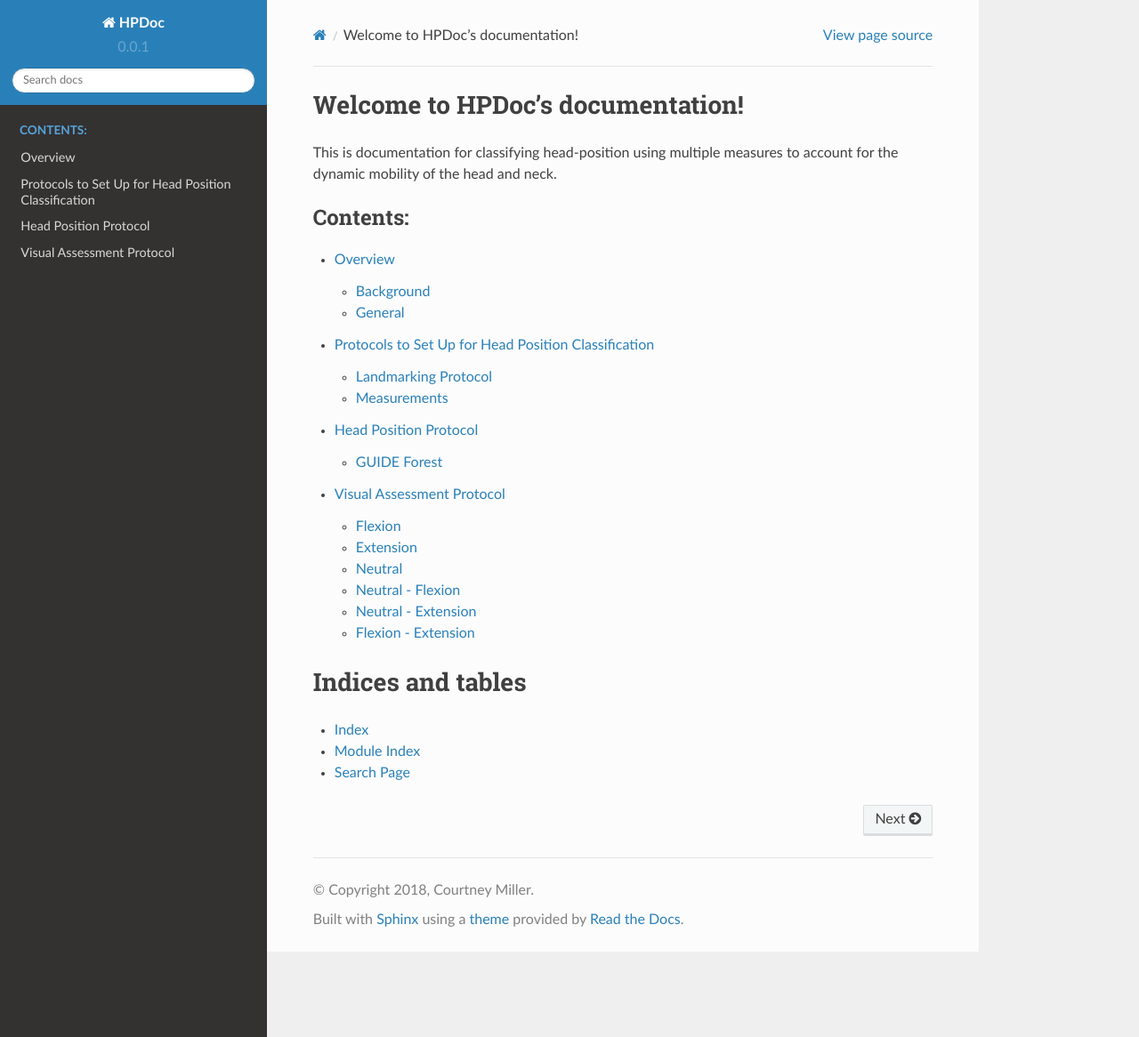
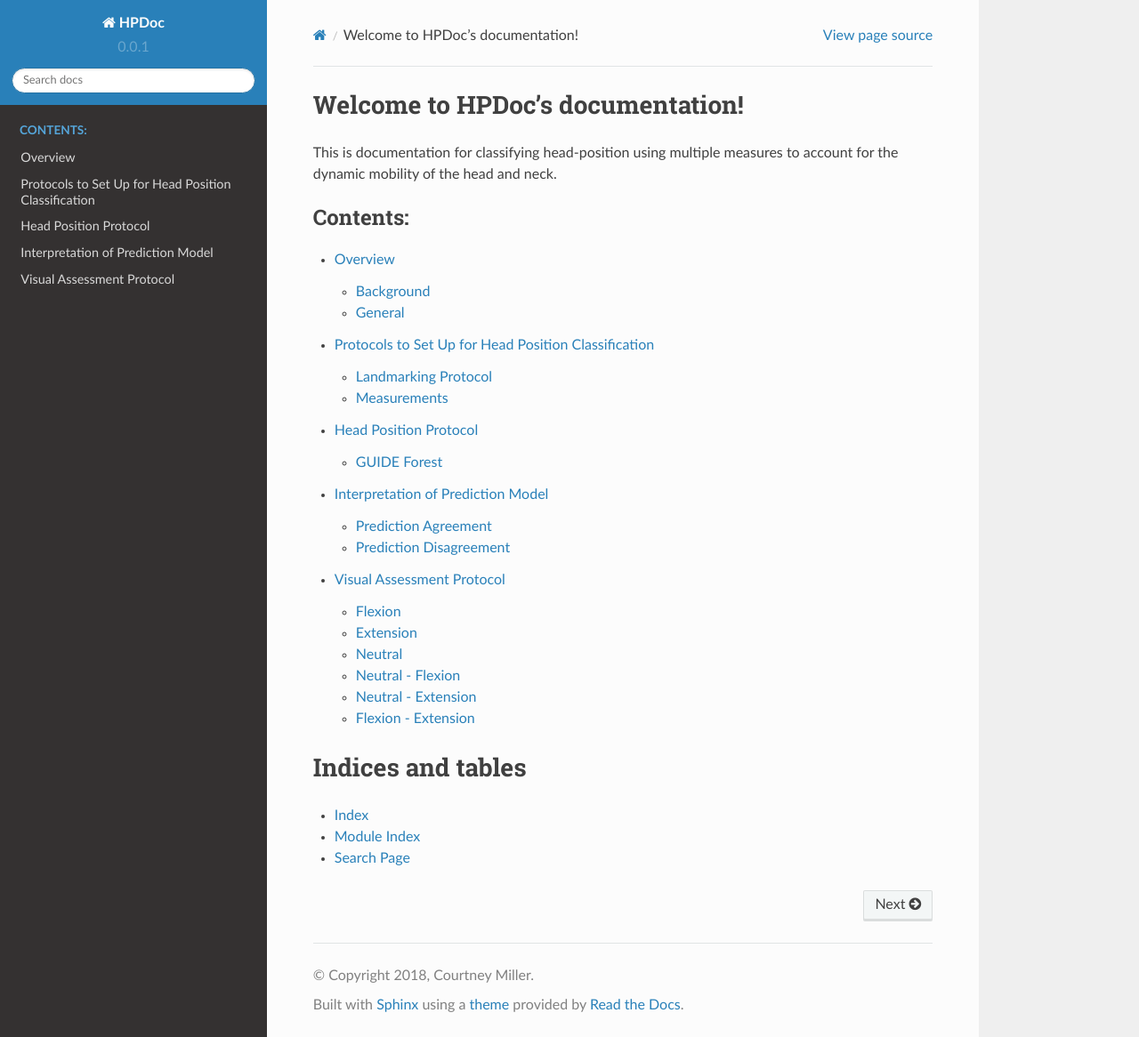
Before and after one commit to vocaltractlab/headpositiondoc, a Sphinx documentation site: the page built from source/index.rst, in a window 1280 px wide and 1166 px high. Shown: the whole window at 89% size. Built offline with Sphinx 7.4.7 and the Read the Docs theme 2.0.0, drawn with Linux system fonts in a browser that asks for light colours; some of the changed lines change nothing that is shown.

Commit message:
modify interpretation

```diff
--- a/source/Interpretation.rst
+++ b/source/Interpretation.rst
@@ -1,3 +1,24 @@
+Interpretation of Prediction Model
+==================================
+
+Each predictive model will predict categories as neutral, flexion, and extension as well as confidence scores.
+
+Prediction Agreement
+--------------------
+
+When the prediction of both models agree the imaging study can be categorized as predicted by the models.
+	Imaging studies should be reviewed if both models have confidence scores that are less than 0.64 for neutral or less than 0.3 for flexion or extension. Imaging studies should be classified as extreme if both models predict flexion or extension with confidence scores greater than 0.6
+
+Prediction Disagreement
+-----------------------
+
+When the predictions between the models disagree the following guidelines have been developed.
+
+Step One -
+	Review the confidence scores for the imaging studies that had disagreement between prediction models.
+		*
+
+
 Visual Assessment Protocol
 ==========================
 
```
